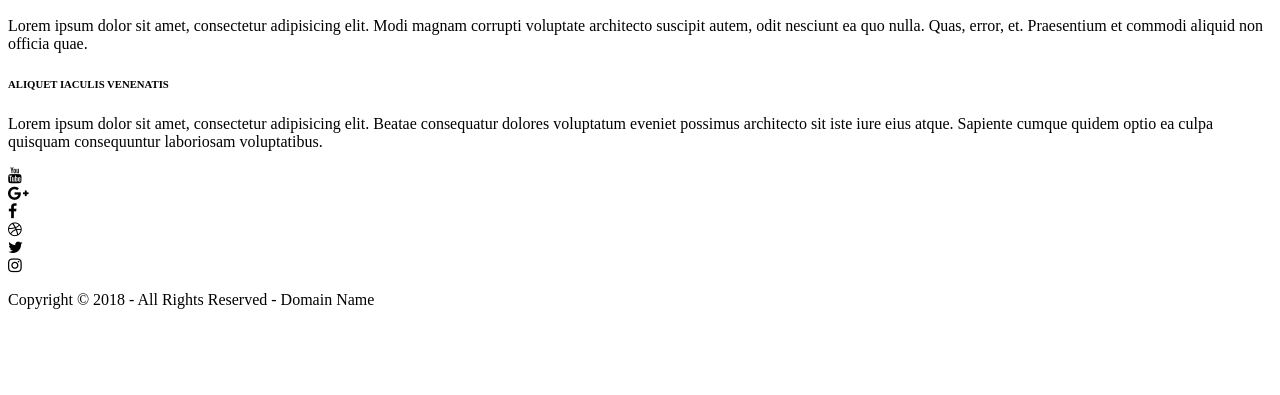
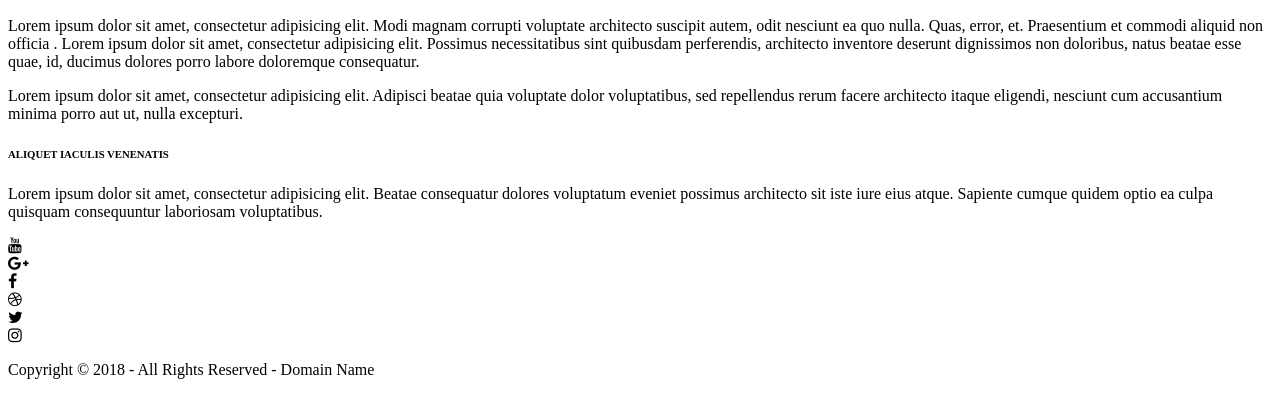
Before and after one commit to Montette/git-learning, a plain HTML site: page index.html in a window 1280 px wide. Shown: the part 4367-4762 px from the top of the page. Before the commit the page ends 4692 px from the top, so only its background shows below. Drawn offline with nearby package versions, Linux system fonts and the light colour scheme; files that its build step writes are made by us from their sources; a script that the page names is missing.

Commit message:
add new p in information section

```diff
--- a/index.html
+++ b/index.html
@@ -109,6 +109,7 @@
             <h5>EFFICITUR NEC VITAE TINCIDUNT</h5>
             <p>Pharetra ante felis feugiat augue suscipit suscipit lectus nisi id eros nullam rhoncus pellentesque enim vestibulum sodales elit sit amet vestibulum faucibus mauris ultricies porta ultricies vestibulum ac nibh sit amet nulla porttitor.</p>
         </div>
+
         <div class="galleryText"><img src="https://images.unsplash.com/photo-1488190211105-8b0e65b80b4e?ixlib=rb-0.3.5&s=872a83ba6a07ac43b3e7176337665316&auto=format&fit=crop&w=1950&q=80" alt="">
             <div class="textContent">
                 <h5>VESTIBULUM EFFICITUR LECTUS</h5>
@@ -134,7 +135,7 @@
     <section class="map">
         <iframe src="https://www.google.com/maps/embed?pb=!1m18!1m12!1m3!1d613.5086120001289!2d-0.7553579707356346!3d52.04268552361192!2m3!1f0!2f0!3f0!3m2!1i1024!2i768!4f13.1!3m3!1m2!1s0x4877aa965ebebd8b%3A0x3ded5cf2bd5ef442!2sMilton+Keynes%2C+Wielka+Brytania!5e0!3m2!1spl!2spl!4v1517141372673"></iframe>
     </section>
-    <section class="information"><p>Lorem ipsum dolor sit amet, consectetur adipisicing elit. Modi magnam corrupti voluptate architecto suscipit autem, odit nesciunt ea quo nulla. Quas, error, et. Praesentium et commodi aliquid non officia quae.</p></section>
+    <section class="information"><p>Lorem ipsum dolor sit amet, consectetur adipisicing elit. Modi magnam corrupti voluptate architecto suscipit autem, odit nesciunt ea quo nulla. Quas, error, et. Praesentium et commodi aliquid non officia .  Lorem ipsum dolor sit amet, consectetur adipisicing elit. Possimus necessitatibus sint quibusdam perferendis, architecto inventore deserunt dignissimos non doloribus, natus beatae esse quae, id, ducimus dolores porro labore doloremque consequatur.</p><p>Lorem ipsum dolor sit amet, consectetur adipisicing elit. Adipisci beatae quia voluptate dolor voluptatibus, sed repellendus rerum facere architecto itaque eligendi, nesciunt cum accusantium minima porro aut ut, nulla excepturi.</p></section>
     <footer>
         <div class="textFooter">
             <h6>ALIQUET IACULIS VENENATIS</h6>
```
